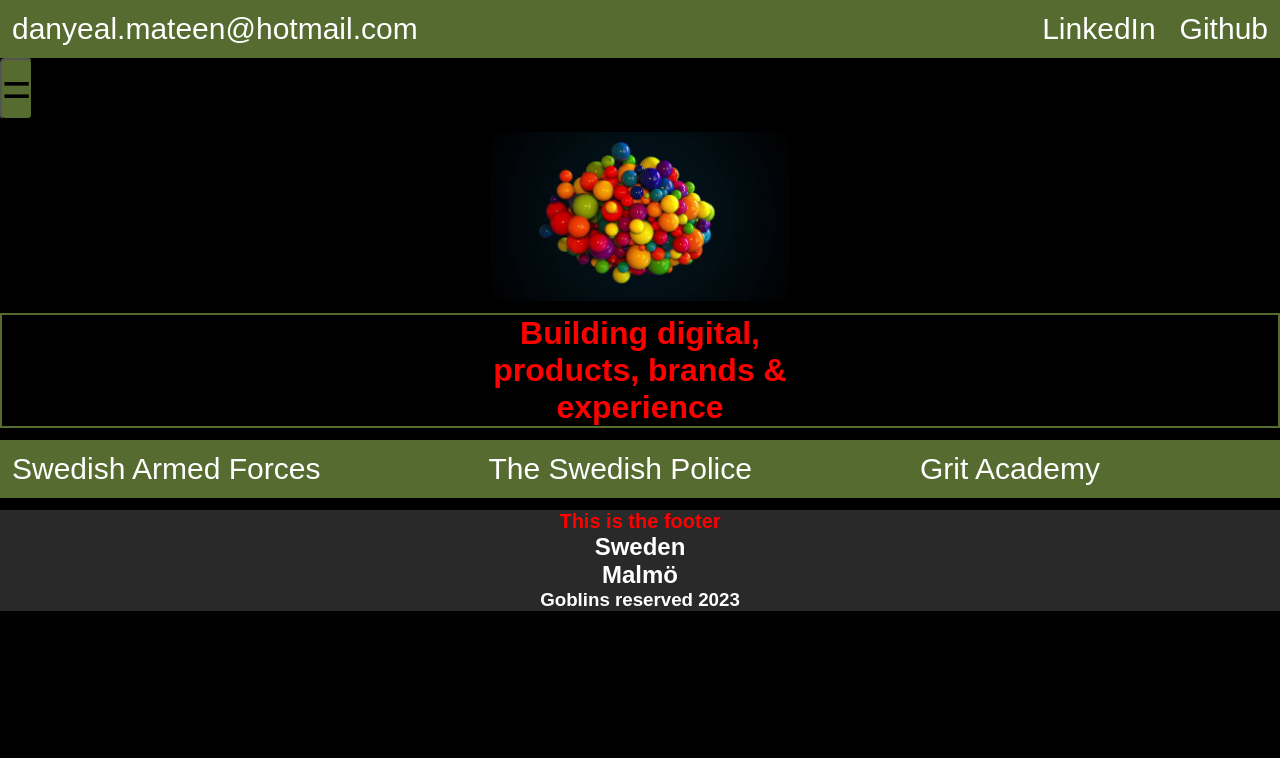
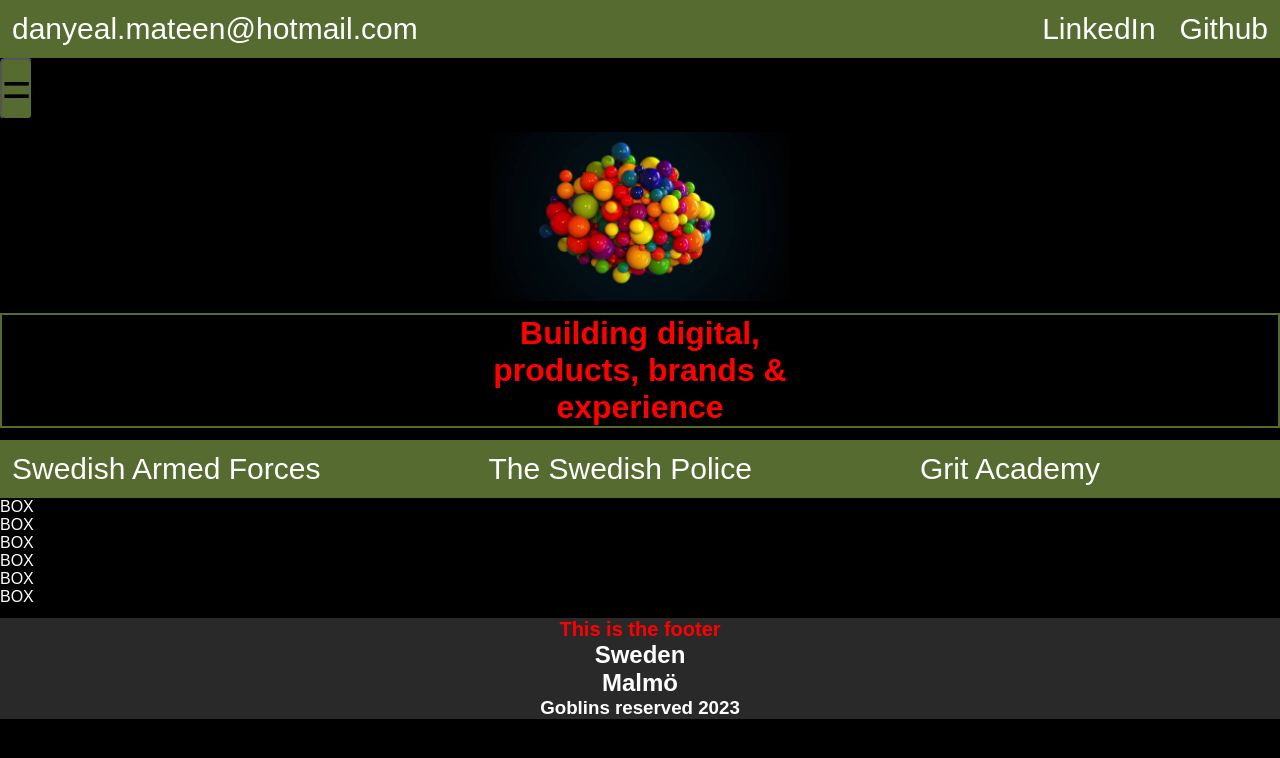
Before and after one commit to danyealmateen/portfolio, a React (Create React App) app: page / in a window 1280 px wide. Shown: the top 758 px of the page. Built offline with nearby package versions, Linux system fonts and the light colour scheme; a web font is replaced by a local one.

Commit message:
info boxes created

```diff
--- /dev/null
+++ b/src/InfoBoxes/InfoBoxes.js
@@ -0,0 +1,14 @@
+import "./InfoBoxes.css";
+
+export function InfoBoxes() {
+    return (
+        <div className="boxContainer">
+            <div className="box">BOX</div>
+            <div className="box">BOX</div>
+            <div className="box">BOX</div>
+            <div className="box">BOX</div>
+            <div className="box">BOX</div>
+            <div className="box">BOX</div>
+        </div>
+    )
+}
--- a/src/Main/Main.js
+++ b/src/Main/Main.js
@@ -4,6 +4,7 @@ import { HamburgerMenu } from "../HamburgerMenu/HamburgerMenu";
 import { Header } from "../Header/Header";
 import { CVLinkBar } from "../CVLinkBar/CVLinkBar";
 import { Footer } from "../Footer/Footer";
+import { InfoBoxes } from "../InfoBoxes/InfoBoxes.js";
 
 export function Main() {
     return (
@@ -19,6 +20,7 @@ export function Main() {
                 <h1>experience</h1>
             </div>
             <CVLinkBar />
+            <InfoBoxes />
             <Footer />
         </>
     )
```
Also changed, not shown: src/InfoBoxes/InfoBoxes.css (added).
